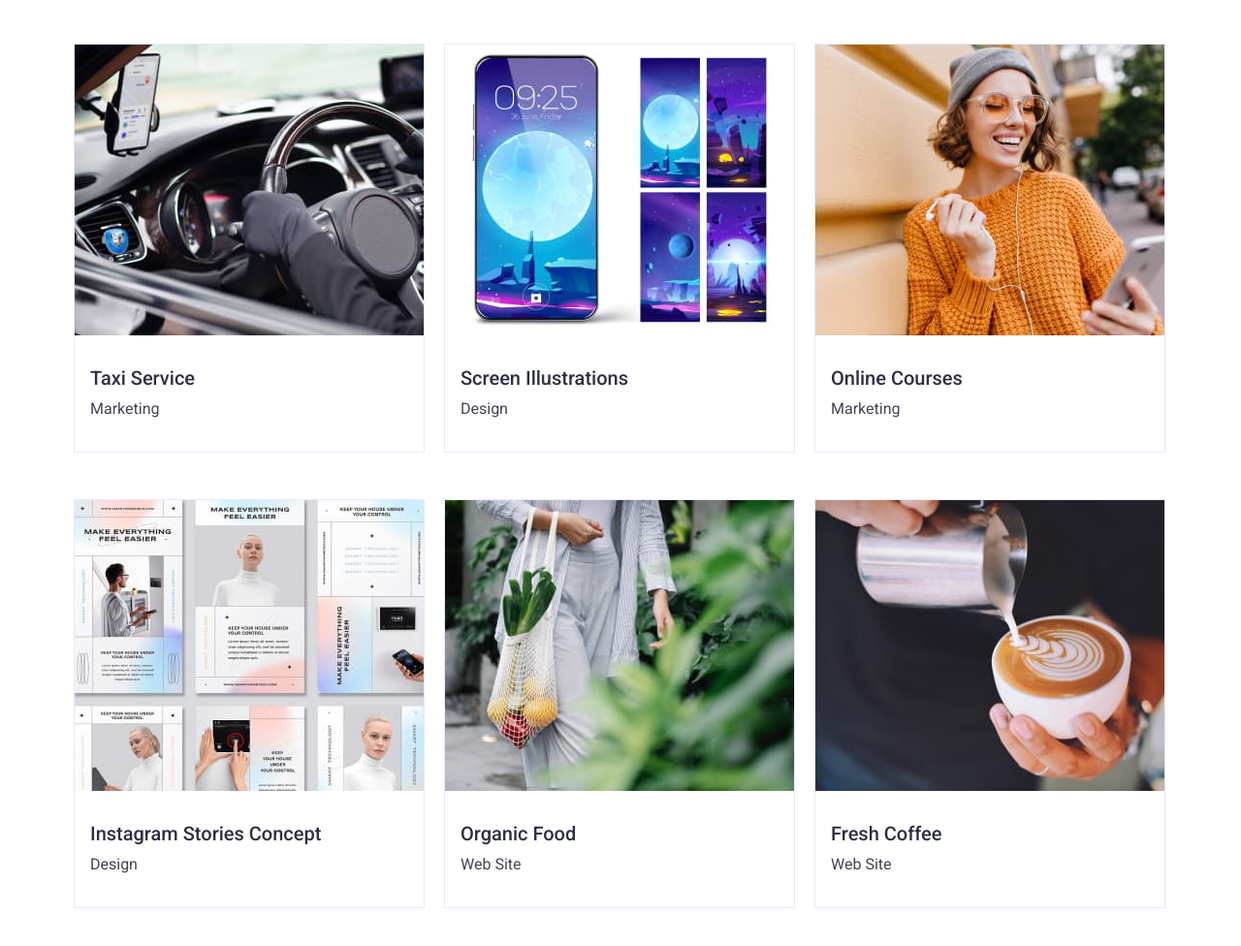
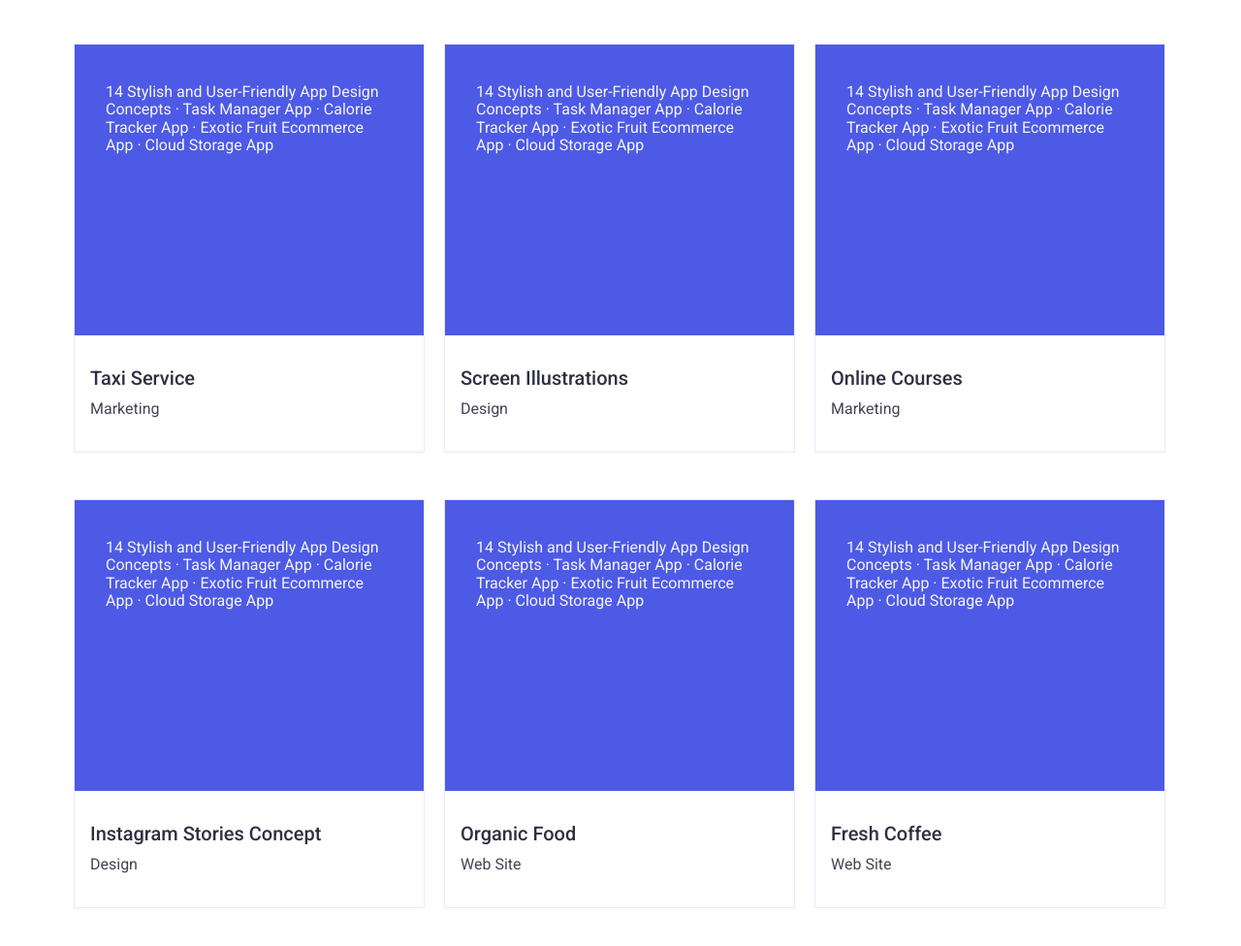
Before and after one commit to pxntelle/goit-markup-hw-05, a plain HTML site: page portfolio.html in a window 1280 px wide. Shown: the part 716-1692 px from the top of the page at 97% size. Drawn offline with nearby package versions, Linux system fonts and the light colour scheme.

Commit message:
portfolio update

```diff
--- a/css/styles.css
+++ b/css/styles.css
@@ -607,7 +607,6 @@ link {
 
 .all-projects-list.link:hover .thumb-text,
 .all-projects-list.link:focus .thumb-text {
-  /* opacity: 1; */
   transform: translate (0, 0);
 }
 
--- a/portfolio.html
+++ b/portfolio.html
@@ -129,12 +129,19 @@
             </li>
             <li class="item">
               <a href="#" class="link">
+                <div class="thumb">
                   <img
                     src="./images/portfolio-3.jpg"
                     width="360"
                     height="300"
                     alt="Meditation App"
                   />
+                  <p class="thumb-text">
+                    14 Stylish and User-Friendly App Design Concepts · Task
+                    Manager App · Calorie Tracker App · Exotic Fruit Ecommerce
+                    App · Cloud Storage App
+                  </p>
+                </div>
                 <div class="project-bio">
                   <h2 class="project-header">Meditation App</h2>
                   <p class="project-description">App</p>
@@ -143,12 +150,19 @@
             </li>
             <li class="item">
               <a href="#" class="link">
+                <div class="thumb">
                   <img
                     src="./images/portfolio-4.jpg"
                     width="360"
                     height="300"
                     alt="Taxi Service"
                   />
+                  <p class="thumb-text">
+                    14 Stylish and User-Friendly App Design Concepts · Task
+                    Manager App · Calorie Tracker App · Exotic Fruit Ecommerce
+                    App · Cloud Storage App
+                  </p>
+                </div>
                 <div class="project-bio">
                   <h2 class="project-header">Taxi Service</h2>
                   <p class="project-description">Marketing</p>
@@ -157,12 +171,19 @@
             </li>
             <li class="item">
               <a href="#" class="link">
+                <div class="thumb">
                   <img
                     src="./images/portfolio-5.jpg"
                     width="360"
                     height="300"
                     alt="Screen Illustrations"
                   />
+                  <p class="thumb-text">
+                    14 Stylish and User-Friendly App Design Concepts · Task
+                    Manager App · Calorie Tracker App · Exotic Fruit Ecommerce
+                    App · Cloud Storage App
+                  </p>
+                </div>
                 <div class="project-bio">
                   <h2 class="project-header">Screen Illustrations</h2>
                   <p class="project-description">Design</p>
@@ -171,12 +192,19 @@
             </li>
             <li class="item">
               <a href="#" class="link">
+                <div class="thumb">
                   <img
                     src="./images/portfolio-6.jpg"
                     width="360"
                     height="300"
                     alt="Online Courses"
                   />
+                  <p class="thumb-text">
+                    14 Stylish and User-Friendly App Design Concepts · Task
+                    Manager App · Calorie Tracker App · Exotic Fruit Ecommerce
+                    App · Cloud Storage App
+                  </p>
+                </div>
                 <div class="project-bio">
                   <h2 class="project-header">Online Courses</h2>
                   <p class="project-description">Marketing</p>
@@ -185,12 +213,19 @@
             </li>
             <li class="item">
               <a href="#" class="link">
+                <div class="thumb">
                   <img
                     src="./images/portfolio-7.jpg"
                     width="360"
                     height="300"
                     alt="Instagram Stories Concept"
                   />
+                  <p class="thumb-text">
+                    14 Stylish and User-Friendly App Design Concepts · Task
+                    Manager App · Calorie Tracker App · Exotic Fruit Ecommerce
+                    App · Cloud Storage App
+                  </p>
+                </div>
                 <div class="project-bio">
                   <h2 class="project-header">Instagram Stories Concept</h2>
                   <p class="project-description">Design</p>
@@ -199,12 +234,19 @@
             </li>
             <li class="item">
               <a href="#" class="link">
+                <div class="thumb">
                   <img
                     src="./images/portfolio-8.jpg"
                     width="360"
                     height="300"
                     alt="Organic Food"
                   />
+                  <p class="thumb-text">
+                    14 Stylish and User-Friendly App Design Concepts · Task
+                    Manager App · Calorie Tracker App · Exotic Fruit Ecommerce
+                    App · Cloud Storage App
+                  </p>
+                </div>
                 <div class="project-bio">
                   <h2 class="project-header">Organic Food</h2>
                   <p class="project-description">Web Site</p>
@@ -213,12 +255,19 @@
             </li>
             <li class="item">
               <a href="#" class="link">
+                <div class="thumb">
                   <img
                     src="./images/portfolio-9.jpg"
                     width="360"
                     height="300"
                     alt="Fresh Coffee"
                   />
+                  <p class="thumb-text">
+                    14 Stylish and User-Friendly App Design Concepts · Task
+                    Manager App · Calorie Tracker App · Exotic Fruit Ecommerce
+                    App · Cloud Storage App
+                  </p>
+                </div>
                 <div class="project-bio">
                   <h2 class="project-header">Fresh Coffee</h2>
                   <p class="project-description">Web Site</p>
```
Lines whose indentation alone changed are shown as unchanged.
